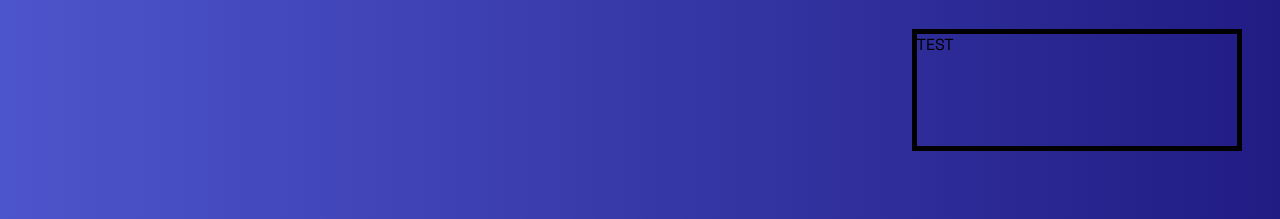
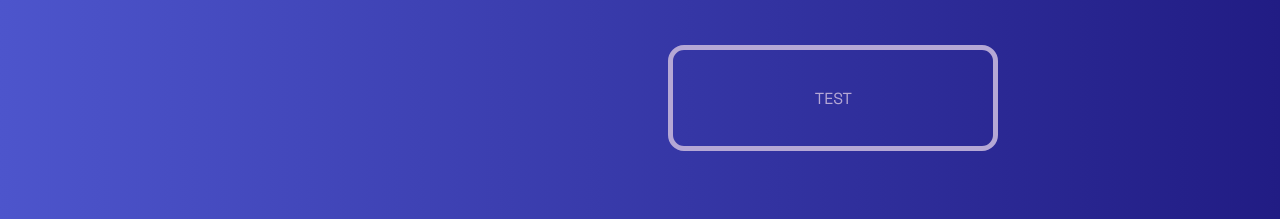
Before and after one commit to ConnorChap/PieStorm, a website built with Vite: page pie-storm/index.html in a window 1280 px wide. Shown: the part 55-274 px from the top of the page. Built offline with nearby package versions, Linux system fonts and the light colour scheme.

Commit message:
added styling to summary

```diff
--- a/pie-storm/index.html
+++ b/pie-storm/index.html
@@ -27,7 +27,7 @@
 
         <div class="summary">
           <div class="summary-text">
-            TEST
+            <p>TEST</p>
           </div>
         </div>
 
--- a/pie-storm/src/css/style.css
+++ b/pie-storm/src/css/style.css
@@ -15,7 +15,7 @@ html, body{
 .header{
     border: 3px;
     border-color: white;
-    height: 35vw;
+    height: 30vw;
     background-image: linear-gradient(to right, var(--blue-alt), var(--blue));
 }
 
@@ -71,16 +71,27 @@ html, body{
 
 .summary{
     display: flex;
+    align-items: center;
+    justify-content: center;
     margin-left: auto;
-    margin-right: 3vw;
-    margin-top: 2rem;
+    margin-right: 22vw;
+    margin-top: 6vh;
     border: 5px;
     width: 25%;
     height: 25%;
     right: 0;
     border-style: solid;
+    border-radius: 1rem;
+    border-color: var(--lavender-alt);
+    transition: all 0.2s ease-in-out;
+}
+
+.summary:hover{
+    translate: transformY(-1rem) scale(1.5);
+    box-shadow: 0 8px 24px var(--blue);
 }
 
 .summary-text{
-
+    text-align: center;
+    color: var(--lavender-alt);
 }
```
